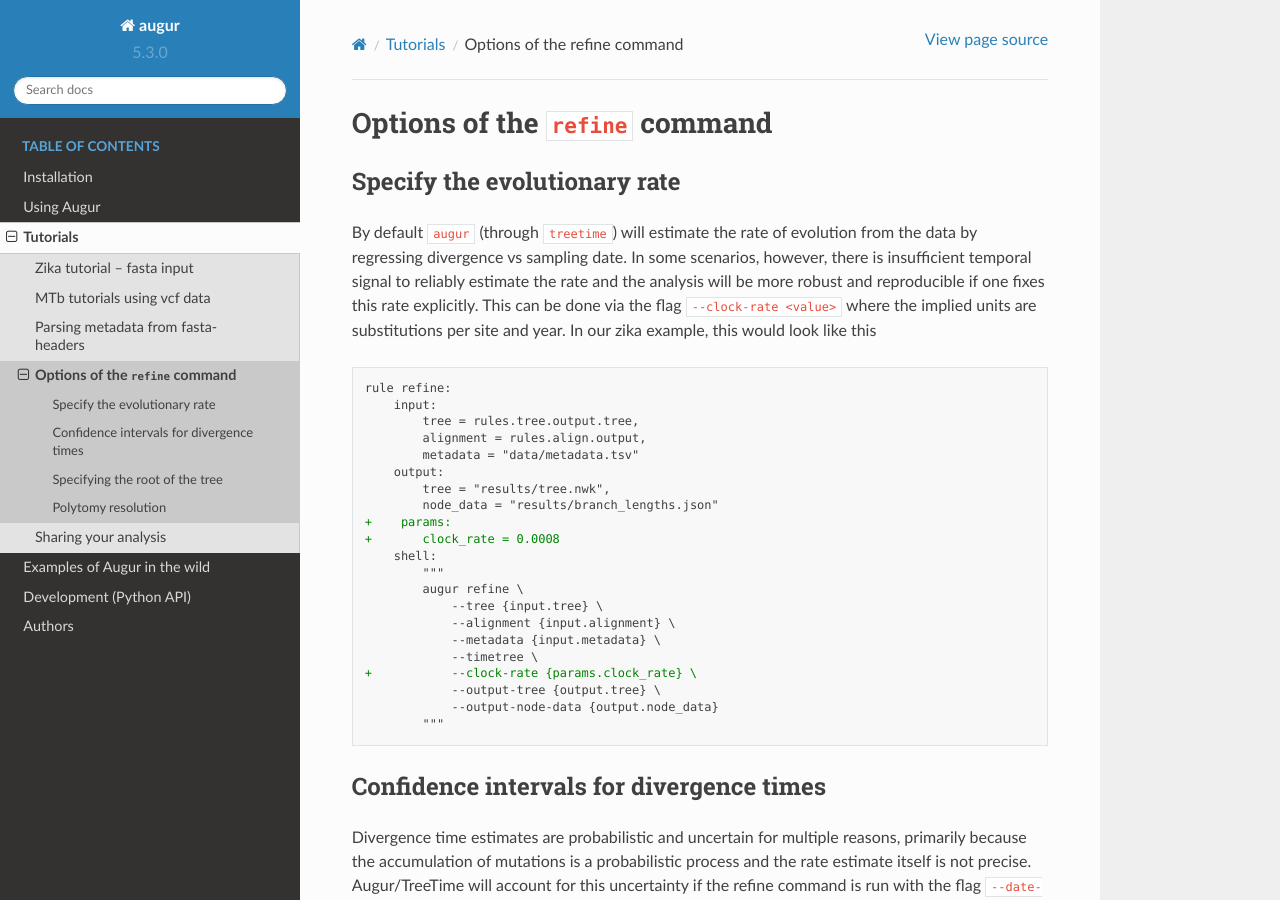
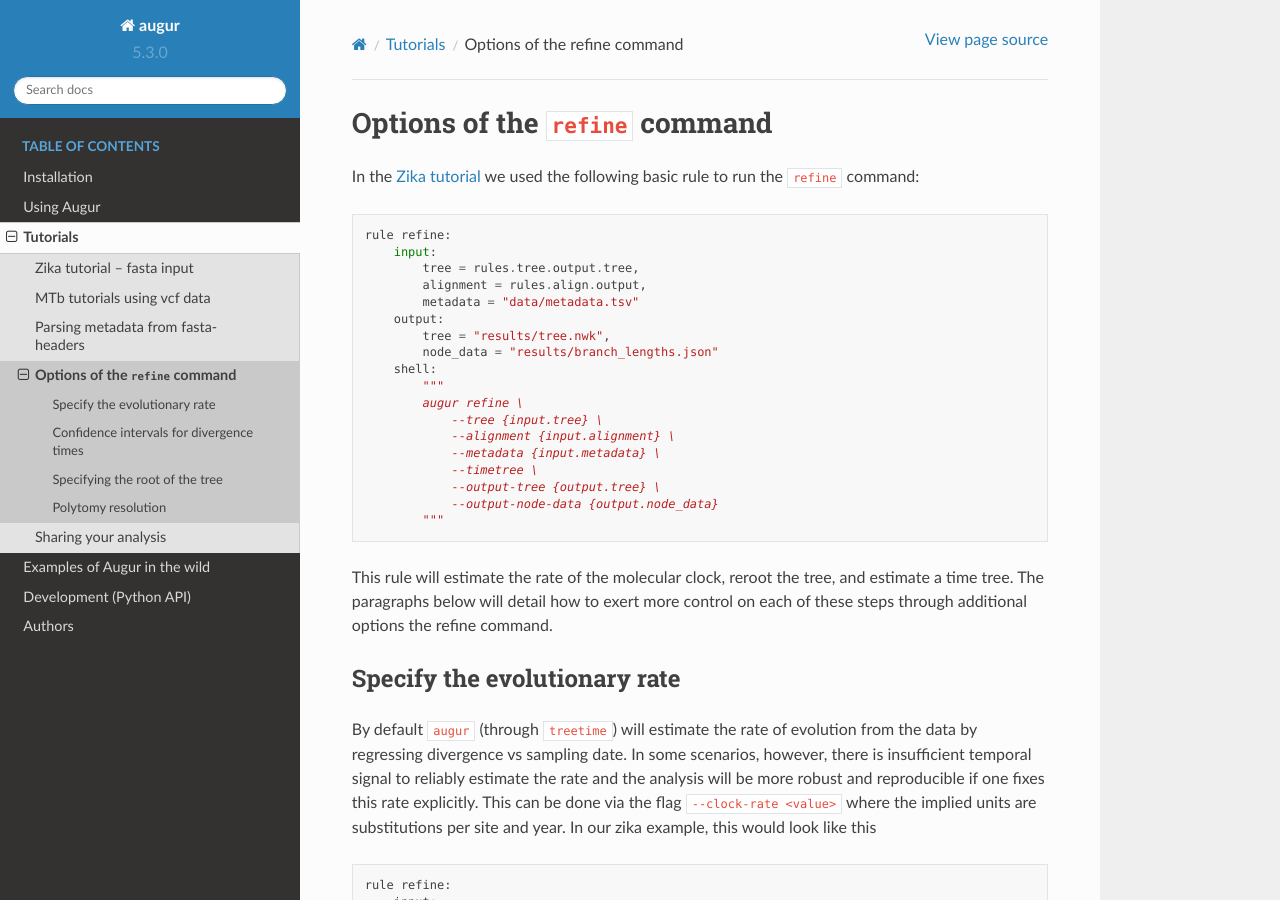
Before and after one commit to nextstrain/augur, a Sphinx documentation site: the page built from docs/refine_options.md, in a window 1280 px wide and 900 px high. Built offline with Sphinx 7.4.7 and the Read the Docs theme 2.0.0, drawn with Linux system fonts in a browser that asks for light colours; the version number is read from the project's files by our own code.

Commit message:
added extra text to docs

````diff
--- a/docs/cli.rst
+++ b/docs/cli.rst
@@ -1,6 +1,6 @@
-==============
-Augur commands
-==============
+=======================
+Augur command structure
+=======================
 
 Augur consists of a number of tools that allow the user to filter and align sequences, build trees, and integrate the phylogenetic analysis with meta data.
 The different tools are meant to be composable and the output of one command will serve as the input of other commands.
--- a/docs/refine_options.md
+++ b/docs/refine_options.md
@@ -1,4 +1,28 @@
 # Options of the ``refine`` command
+
+In the [Zika tutorial](zika_tutorial) we used the following basic rule to run the `refine` command:
+```python
+rule refine:
+    input:
+        tree = rules.tree.output.tree,
+        alignment = rules.align.output,
+        metadata = "data/metadata.tsv"
+    output:
+        tree = "results/tree.nwk",
+        node_data = "results/branch_lengths.json"
+    shell:
+        """
+        augur refine \
+            --tree {input.tree} \
+            --alignment {input.alignment} \
+            --metadata {input.metadata} \
+            --timetree \
+            --output-tree {output.tree} \
+            --output-node-data {output.node_data}
+        """
+```
+This rule will estimate the rate of the molecular clock, reroot the tree, and estimate a time tree.
+The paragraphs below will detail how to exert more control on each of these steps through additional options the refine command.
 
 ## Specify the evolutionary rate
 By default `augur` (through `treetime`) will estimate the rate of evolution from the data by regressing divergence vs sampling date.
````
Also changed, not shown: docs/augur_snakemake.md (+1 -1 lines), docs/subcommands.rst (+13 -3 lines).
